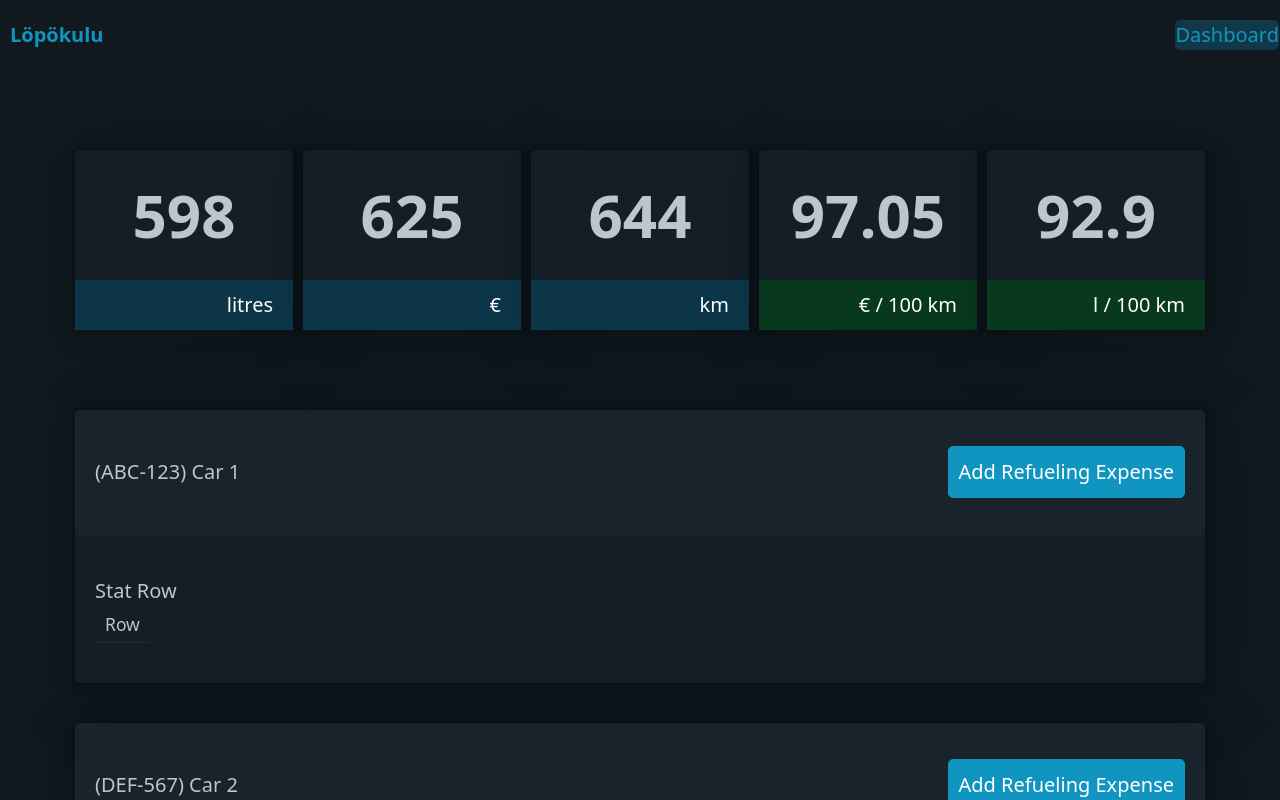
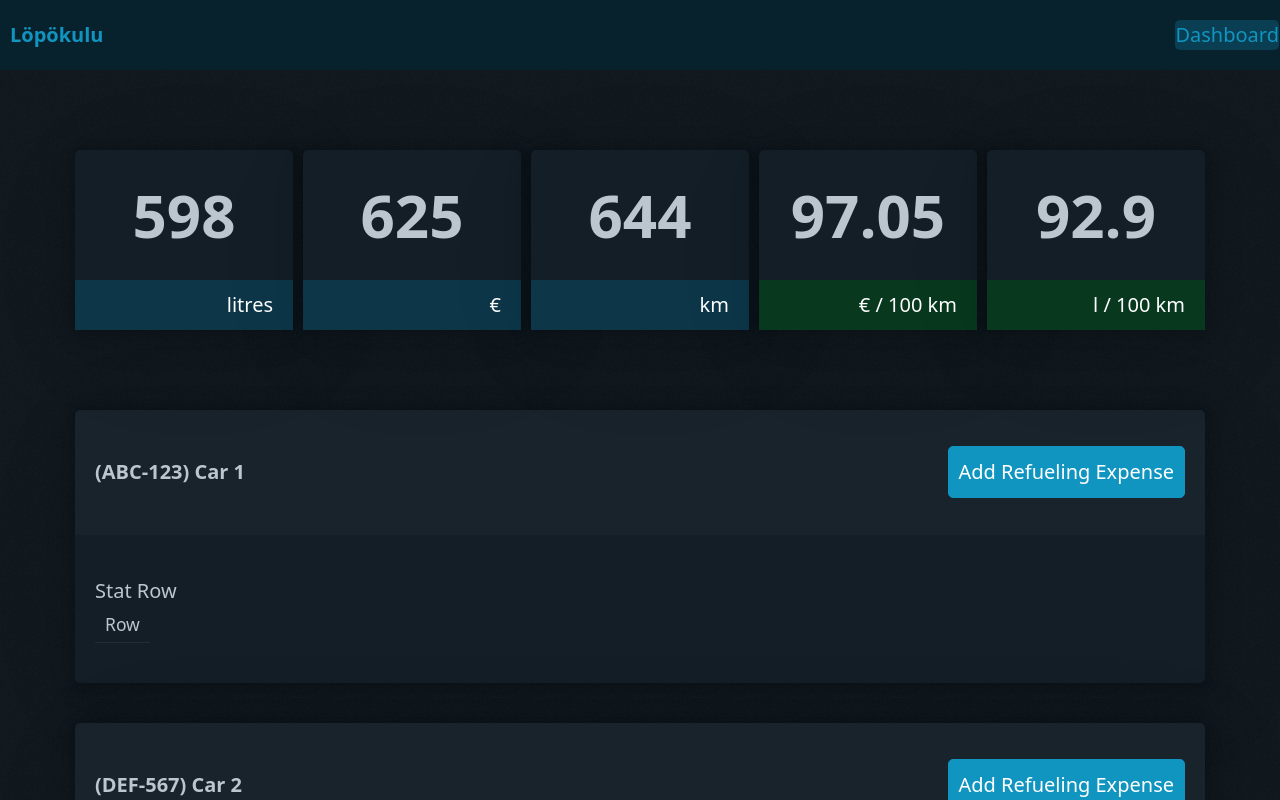
Before and after one commit to murtoM/lopokulu-react, a React (Create React App) app in the folder app/: page / in a window 1280 px wide. Shown: the top 800 px of the page. Built offline with nearby package versions, Linux system fonts and the light colour scheme.

Commit message:
Adds header color, little noise and makes vehicle header strong

```diff
--- a/app/src/components/Vehicle.js
+++ b/app/src/components/Vehicle.js
@@ -16,7 +16,7 @@ function Vehicle(props) {
         <nav>
           <ul>
             <li>
-              ({props.register_number}) {props.name}
+              <strong>({props.register_number}) {props.name}</strong>
             </li>
           </ul>
           <ul>
--- a/app/src/index.css
+++ b/app/src/index.css
@@ -12,6 +12,15 @@
     --form-element-spacing-horizontal: 0.33rem;
 }
 
+body {
+    background-image: url("images/noisy-texture-100x100.png");
+    background-repeat: repeat;
+}
+
+#site-header {
+    background-color: #08222d;
+}
+
 #site-header #main-nav li {
     margin: 0 1px;
 }
@@ -20,7 +29,7 @@
     background-color: var(--primary);
     border-radius: 0;
     color: var(--primary-inverse);
-    padding: calc(var(--spacing) * 0.2) calc(var(--spacing) * .3);
+    padding: calc(var(--spacing) * .2) calc(var(--spacing) * .5);
 }
 
 #site-header #main-nav a.active {
```
Also changed, not shown: app/src/images/noisy-texture-100x100.png (added), 1 other file (tests, documents, lock files or other folders).
